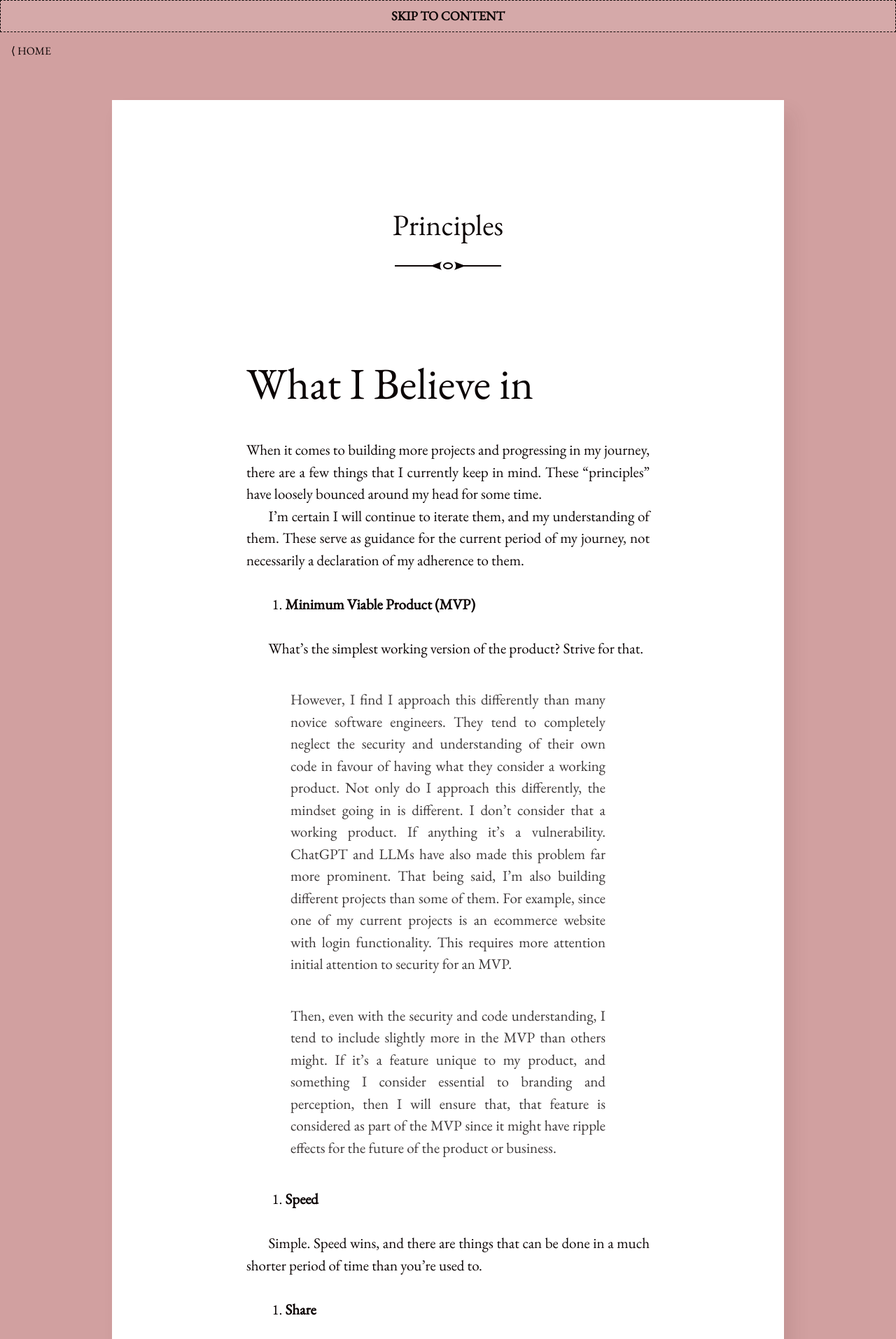
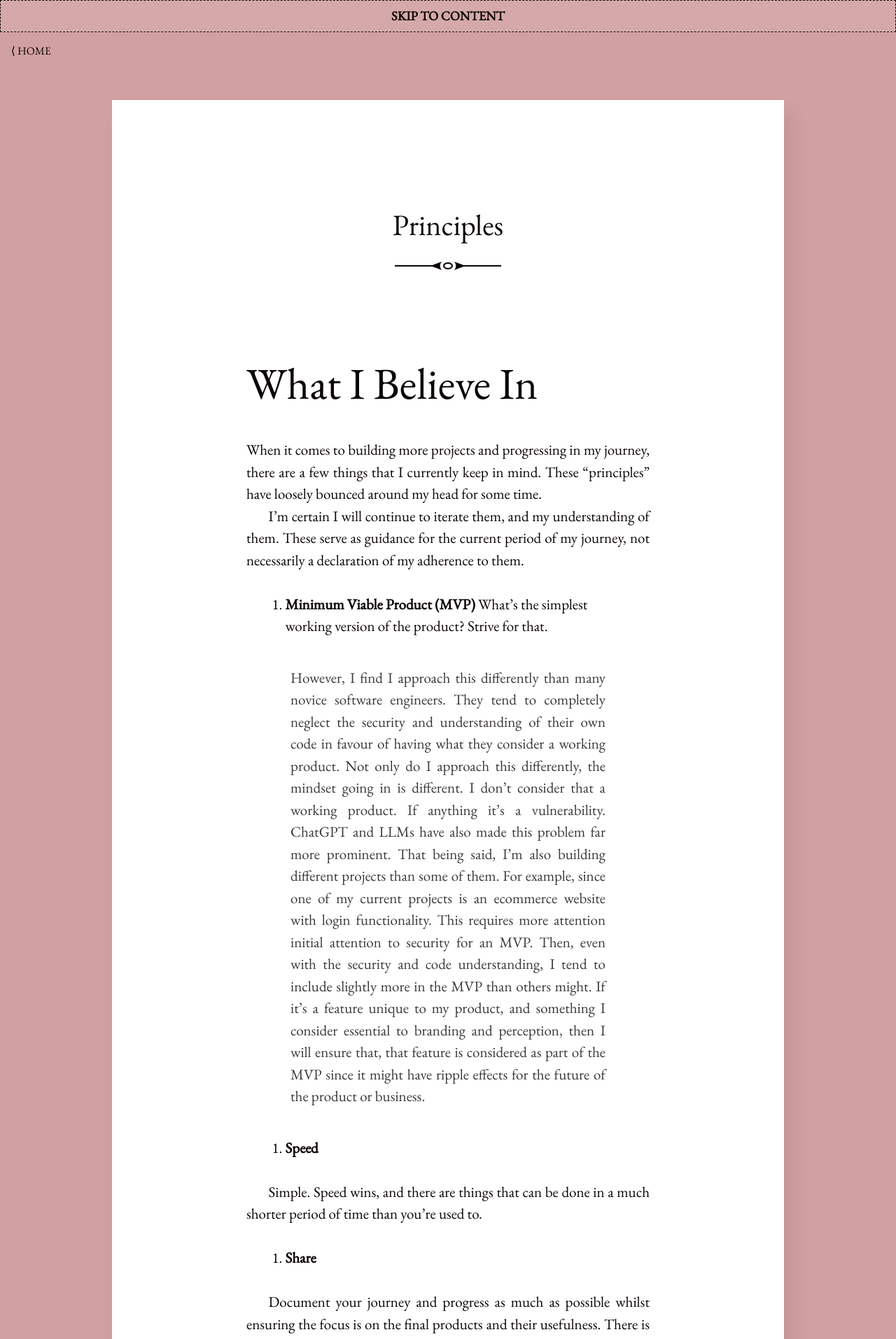
Before and after one commit to fahaamtashfeen/fahaamtashfeen.github.io, a Jekyll site: the page built from _posts/2024-06-19-Principles.md, in a window 1280 px wide. Shown: the top 1914 px of the page at 70% size. Built offline with Jekyll 4.4.1, drawn with Linux system fonts in a browser that asks for light colours; some of the changed text lies outside the part shown.

```diff
--- a/Gemfile
+++ b/Gemfile
@@ -6,4 +6,6 @@ gemspec
 # for demo site
 gem "jekyll-paginate"
 
+
+
 # gem "hitchens-theme"
--- a/_config.yml
+++ b/_config.yml
@@ -30,6 +30,7 @@ hide_search: true
 
 remote_theme: patdryburgh/hitchens
 # Build settings
+#
 markdown: kramdown
 
 # Exclude from processing.
--- a/_posts/2024-06-19-Principles.md
+++ b/_posts/2024-06-19-Principles.md
@@ -5,19 +5,15 @@ author: Fahaam
 categories: Misc
 ---
 
-# What I Believe in
+# What I Believe In
 
 When it comes to building more projects and progressing in my journey, there are a few things that I currently keep in mind. These "principles" have loosely bounced around my head for some time.
 
 I'm certain I will continue to iterate them, and my understanding of them. These serve as guidance for the current period of my journey, not necessarily a declaration of my adherence to them.
 
-1. **Minimum Viable Product (MVP)**
+1. **Minimum Viable Product (MVP)** What's the simplest working version of the product? Strive for that.
 
-What's the simplest working version of the product? Strive for that.
-
-  > However, I find I approach this differently than many novice software engineers. They tend to completely neglect the security and understanding of their own code in favour of having what they consider a working product. Not only do I approach this differently, the mindset going in is different. I don't consider that a working product. If anything it's a vulnerability. ChatGPT and LLMs have also made this problem far more prominent. That being said, I'm also building different projects than some of them. For example, since one of my current projects is an ecommerce website with login functionality. This requires more attention initial attention to security for an MVP.
-
-> Then, even with the security and code understanding, I tend to include slightly more in the MVP than others might. If it's a feature unique to my product, and something I consider essential to branding and perception, then I will ensure that, that feature is considered as part of the MVP since it might have ripple effects for the future of the product or business.
+> However, I find I approach this differently than many novice software engineers. They tend to completely neglect the security and understanding of their own code in favour of having what they consider a working product. Not only do I approach this differently, the mindset going in is different. I don't consider that a working product. If anything it's a vulnerability. ChatGPT and LLMs have also made this problem far more prominent. That being said, I'm also building different projects than some of them. For example, since one of my current projects is an ecommerce website with login functionality. This requires more attention initial attention to security for an MVP. Then, even with the security and code understanding, I tend to include slightly more in the MVP than others might. If it's a feature unique to my product, and something I consider essential to branding and perception, then I will ensure that, that feature is considered as part of the MVP since it might have ripple effects for the future of the product or business.
 
 2. **Speed**
 
@@ -25,4 +21,11 @@ Simple. Speed wins, and there are things that can be done in a much shorter peri
 
 3. **Share**
 
-  Document your journey and progress as much as possible whilst ensuring the focus is on the final products and their usefulness. There is no point in documenting something that isn't getting finished. This is not to undermine the importance of documentation, but to emphasize the priorities for this phase in your journey. Too many devs and creators of all sorts get caught up in bloat while the most important part of their project remains stagnant.
+Document your journey and progress as much as possible whilst ensuring the focus is on the final products and their usefulness. There is no point in documenting something that isn't getting finished. This is not to undermine the importance of documentation, but to emphasize the priorities for this phase in your journey. Too many devs and creators of all sorts get caught up in bloat while the most important part of their project remains stagnant.
+
+
+## P.S.
+
+For some reason, the list on this page is rendering all of the indivdual points as it's own list, hence the three 1's rather than 2, 3, and so forth. My markdown formatting should be correct as I've tested the pure markdown file in a markdown viewer and everything works perfectly fine there. It might be either an issue with this theme's CSS or an issue with Kramdown but I'm not familiar with Kramdown myself and not sure if such an issue can arise as a result of it. I've spent a decent time debugging it. It's time to move on to the main project at hand. But I will revisit this, especially for future posts.
+
+In the meantime though, I unintentionally have a Tim Grover style list (everything is equally important to follow). Though this is not what I want for this particular list.
```
